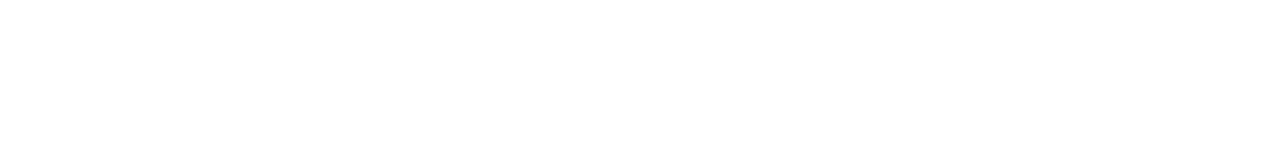
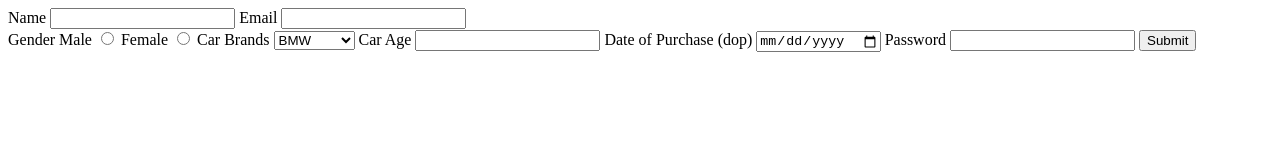
Before and after one commit to acciojob/car-insurance-form-Amarjeet-Pawar, a website: page main.html in a window 1280 px wide. Drawn offline with Linux system fonts and the light colour scheme.

Commit message:
created a submission

```diff
--- a/main.html
+++ b/main.html
@@ -7,6 +7,41 @@
 </head>
 
 <body>
+
+	<form method ="post">
+		<label for = "name">Name</label>
+		<input type = "text" id = "name" required>
+		<label for = "email">Email</label>
+		<input type = "email" id = "email" required>
+		<br>
+		<label>Gender</label>
+		  <label for="gender_m">Male</label>
+		  <input type="radio" id="gender_m" name="gender" required>
+
+		  <label for="gender_f">Female</label>
+		  <input type="radio" id="gender_f" name="gender" required>
+
+		<label for = "cars">Car Brands</label>
+		<select id = "cars">
+			<option>BMW</option>
+			<option>Audi</option>
+			<option>Mercedez</option>
+		</select>
+		<label for = "carage">Car Age</label>
+		<input type = "number" id = "carage" required>
+		<label for = "dop">Date of Purchase (dop)</label>
+		<input type = "date" id = "dop" required>
+		<label for = "password">Password</label>
+		<input type = "password" id = "password" required>
+
+		<button type ="submit">Submit</button>
+
+
+
+
+	</form>
+
+
 	<!-- the entire body must be written by student -->
     <script type="text/javascript" src="./script.js">
 </script>
```
